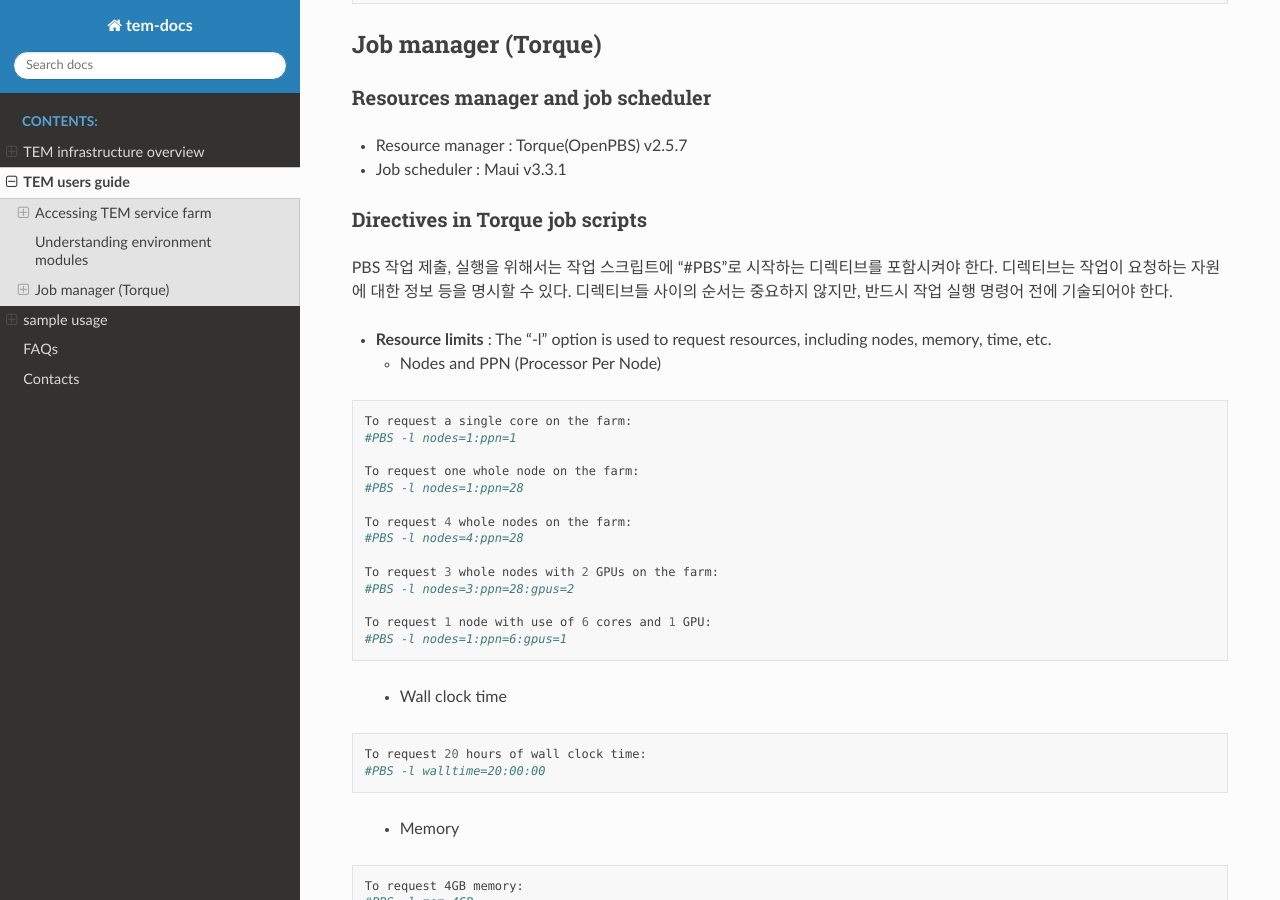
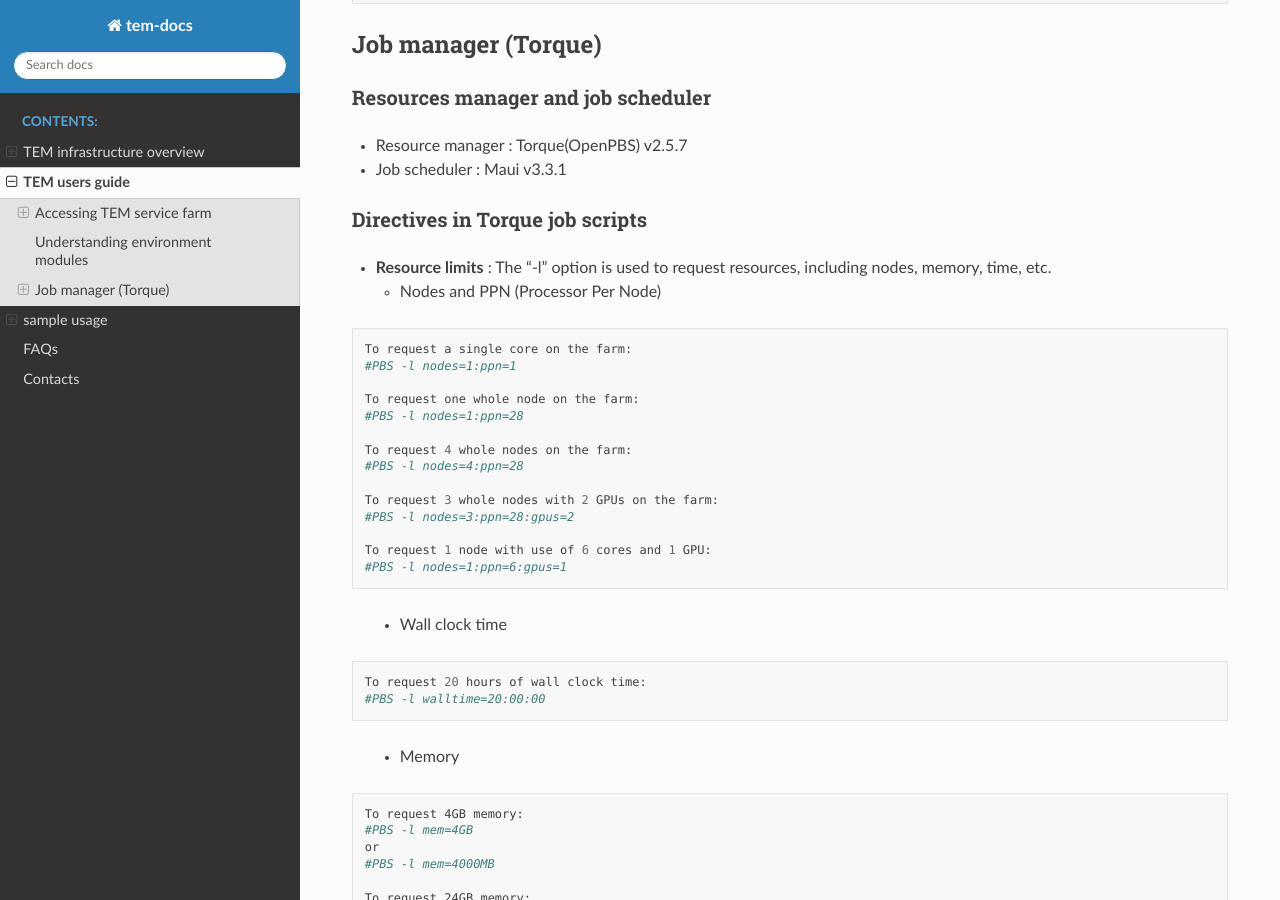
Before and after one commit to junglok/tem-docs, a Sphinx documentation site: the page built from docs/guide.rst, in a window 1280 px wide and 900 px high, scrolled down 4464 px. Built offline with Sphinx 7.4.7 and the Read the Docs theme 2.0.0, drawn with Linux system fonts in a browser that asks for light colours.

Commit message:
first commit

```diff
--- a/docs/guide.rst
+++ b/docs/guide.rst
@@ -180,14 +180,14 @@ Resources manager and job scheduler
 * Resource manager : Torque(OpenPBS) v2.5.7
 * Job scheduler : Maui v3.3.1
 
+
 Directives in Torque job scripts
 --------------------------------
 
-PBS 작업 제출, 실행을 위해서는 작업 스크립트에 "#PBS"로 시작하는 디렉티브를 포함시켜야 한다. 디렉티브는 작업이 요청하는 자원에 대한 정보 등을 명시할 수 있다. 디렉티브들 사이의 순서는 중요하지 않지만, 반드시 작업 실행 명령어 전에 기술되어야 한다.
-
 * **Resource limits** : The "-l" option is used to request resources, including nodes, memory, time, etc.
 
-  * Nodes and PPN (Processor Per Node)
+
+  - Nodes and PPN (Processor Per Node)
 
 .. code-block:: bash
 
@@ -208,7 +208,7 @@ PBS 작업 제출, 실행을 위해서는 작업 스크립트에 "#PBS"로 시
 
 ..
 
-  * Wall clock time
+  - Wall clock time
 
 .. code-block:: bash
 
@@ -219,7 +219,7 @@ PBS 작업 제출, 실행을 위해서는 작업 스크립트에 "#PBS"로 시
 ..
 
 
-  * Memory
+  - Memory
 
 .. code-block:: bash
 
```
